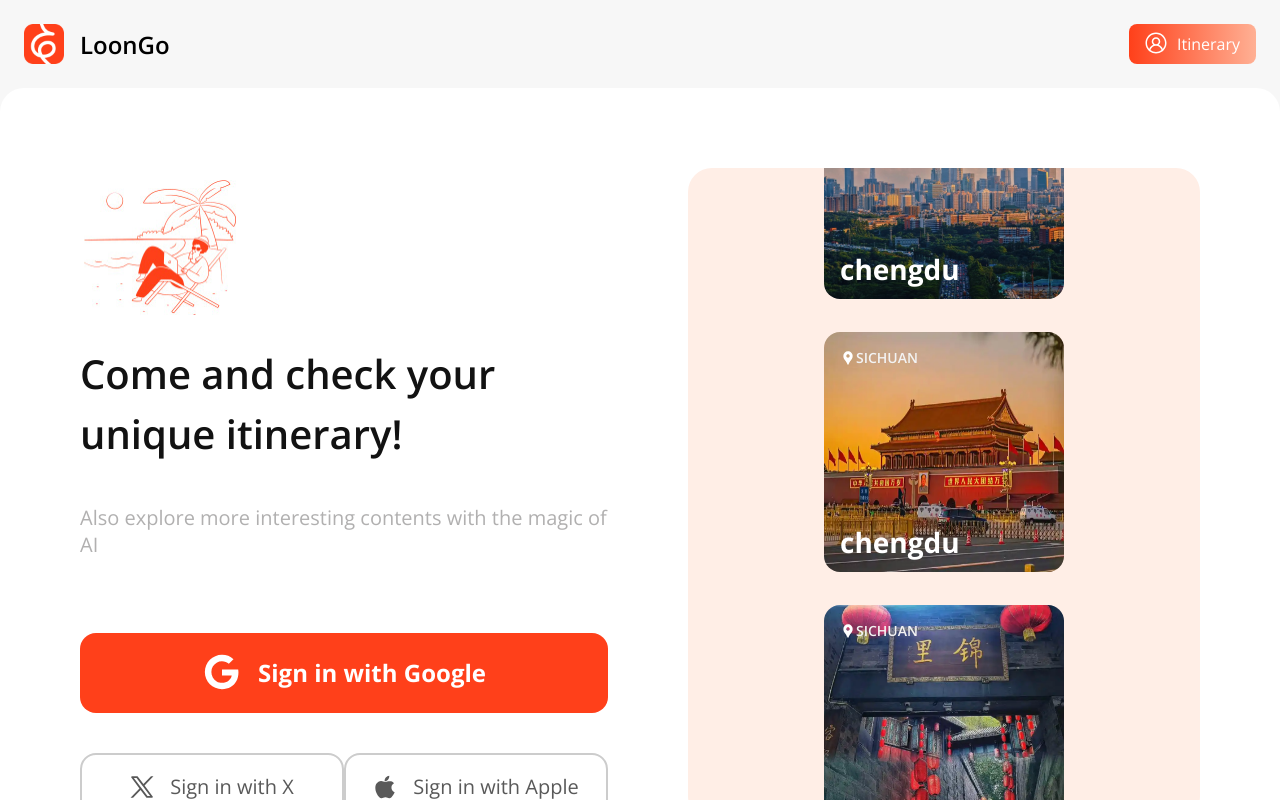
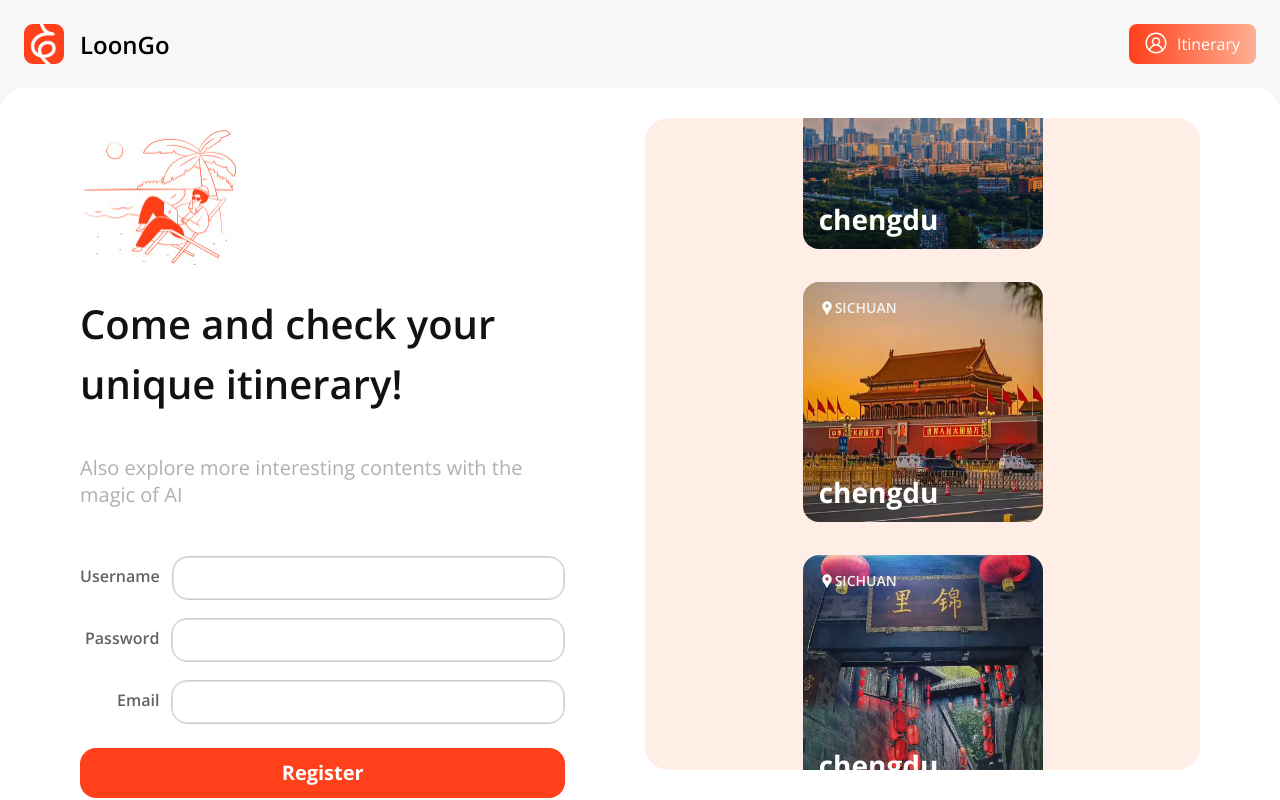
Before and after one commit to Legendrobert/Loongo-Web, a Vue app: page / in a window 1280 px wide. Built offline with nearby package versions, Linux system fonts and the light colour scheme; no server answers.

Commit message:
feat:注册请求

```diff
--- a/src/router/index.js
+++ b/src/router/index.js
@@ -2,7 +2,7 @@ import { createRouter, createWebHistory } from 'vue-router';
 
 
 // 登录组件
-const Login = () => import('@/views/login.vue')
+const Login = () => import('@/views/login/index.vue')
 // 懒加载页面组件
 const Itinerary = () => import('@/views/Itinerary/index.vue');
 const LoggedIn = () => import('@/views/Itinerary/loggedIn.vue');
--- a/src/store/all/mutations.js
+++ b/src/store/all/mutations.js
@@ -9,4 +9,22 @@ export default {
     setShowMapCityDetails(state, value){
       state.showMapCityDetails = value;
     },
-  };
+    SET_TOKEN(state, token) {
+        state.token = token
+        localStorage.setItem('token', token)
+    },
+    SET_USER_INFO(state, userInfo) {
+        state.userInfo = userInfo
+        localStorage.setItem('userInfo', JSON.stringify(userInfo))
+    },
+    SET_LOGIN_STATUS(state, status) {
+        state.isLogin = status
+    },
+    CLEAR_USER_DATA(state) {
+        state.token = ''
+        state.userInfo = {}
+        state.isLogin = false
+        localStorage.removeItem('token')
+        localStorage.removeItem('userInfo')
+    }
+};
--- a/src/store/all/state.js
+++ b/src/store/all/state.js
@@ -1,5 +1,8 @@
 export default {
     showMap: false,
     showCityDetails: false,
-    showMapCityDetails:false
-  };
+    showMapCityDetails:false,
+    token: localStorage.getItem('token') || '',
+    userInfo: JSON.parse(localStorage.getItem('userInfo') || '{}'),
+    isLogin: !!localStorage.getItem('token')
+};
--- a/src/utils/env.js
+++ b/src/utils/env.js
@@ -1,11 +1,10 @@
-
 // 获取当前环境变量
 const isDev = () => {
-    return import.meta.env.MODE === 'https://loongo-appbackend.onrender.com/Loongo';
-  };
+    return process.env.NODE_ENV === 'development';
+};
 
 const isProd = () => {
-return import.meta.env.MODE === 'production';
+    return process.env.NODE_ENV === 'production';
 };
 
-  export { isDev, isProd };
+export { isDev, isProd };
--- a/src/utils/request.js
+++ b/src/utils/request.js
@@ -1,11 +1,17 @@
 import axios from 'axios'
 import { ElLoading as Loading, ElMessage as Message } from 'element-plus'
 import { isDev } from '@/utils/env';
+
 const service = axios.create({
     // 基路径
-    baseURL: import.meta.env.VUE_APP_BASE_URL,
-    timeout: 1000,
+    baseURL: isDev() ? 'http://localhost:8000' : 'https://loongo-appbackend.onrender.com/Loongo',
+    timeout: 10000,
+    withCredentials: false, // 修改为 false，避免跨域问题
+    headers: {
+        'Content-Type': 'application/json'
+    }
 });
+
 // 自定义配置
 const custom_options = Object.assign(
     {
@@ -16,40 +22,55 @@ const custom_options = Object.assign(
         code_message_show: false // 是否开启code不为0时的信息提示, 默认为false
     },{}
 )
+
 // 请求拦截器
 service.interceptors.request.use(function (config) {
     // 在发送请求之前做的
     // 存在token则往header里面添加一个token
     if(localStorage.getItem('token')){
-    config.headers.token=localStorage.getItem('token')
+        config.headers.token = localStorage.getItem('token')
     }
     return config;
 }, function (error) {
     // 对请求错误做些什么
+    Message.error('请求发送失败，请检查网络连接');
     return Promise.reject(error);
 });
+
 // 响应拦截器
 service.interceptors.response.use(function (response) {
     // 2xx 范围内的状态码都会触发该函数。
-    // 对响应数据做的
-    // 如果后台报错提示一下   ，后台报错和axios 报错  执行的位置不一样
     if(response.data.code!=200){
         Message({
             type: 'error',
-            message: response.data.message
+            message: response.data.message || '请求失败'
         })
-        return Promise.reject(response.data) // code不等于200, 页面具体逻辑就不执行了
+        return Promise.reject(response.data)
     }
     return response;
 }, function (error) {
-    //axios报错执行这里
-    // 超出 2xx 范围的状态码都会触发该函数。
-    // 对响应错误时做的
+    // 处理错误响应
+    let errorMessage = '网络错误，请稍后重试';
+
+    if (error.code === 'ECONNABORTED') {
+        errorMessage = '请求超时，请检查网络连接';
+    } else if (!error.response) {
+        errorMessage = '无法连接到服务器，请检查网络连接';
+    } else if (error.response.status === 404) {
+        errorMessage = '请求的资源不存在';
+    } else if (error.response.status === 500) {
+        errorMessage = '服务器内部错误';
+    } else if (error.response.data && error.response.data.message) {
+        errorMessage = error.response.data.message;
+    }
+
     Message({
         type: 'error',
-        error
-    })
+        message: errorMessage,
+        duration: 5000
+    });
+
     return Promise.reject(error);
 });
- // 最后导出
+
 export default service
--- a/src/views/login.vue
+++ b/src/views/login/index.vue
@@ -4,6 +4,31 @@
         <img :src="relax" width="152" height="135">
         <p class="texts">Come and check your unique itinerary!</p>
         <p class="notes">Also explore more interesting contents with the magic of AI</p>
+        <!-- 自定义登陆 -->
+        <div class="signInSelf"
+            v-if="showSignInSelf">
+            <el-form
+                ref="ruleFormRef"
+                :model="ruleForm"
+                status-icon
+                :rules="rules"
+                label-width="auto"
+                class="demo-ruleForm"
+            >
+                <el-form-item label="Username" prop="username">
+                    <el-input v-model="ruleForm.username" type="text" autocomplete="off" />
+                </el-form-item>
+                <el-form-item label="Password" prop="password">
+                    <el-input v-model="ruleForm.password" type="password" autocomplete="off" />
+                </el-form-item>
+                <el-form-item label="Email" prop="email">
+                    <el-input v-model="ruleForm.email" type="email" autocomplete="off" />
+                </el-form-item>
+            </el-form>
+            <div class="register" @click="toLoginClick">Register</div>
+        </div>
+        <!-- 第三方登录 -->
+        <div v-else>
             <div class="signInGoogle" @click="toLoginClick">
                 <svgGoogle class="svg"></svgGoogle>
                 <span>Sign in with Google</span>
@@ -16,6 +41,7 @@
                 <div class="buttonStyle">
                     <svgApple class="svg"></svgApple>
                     <span>Sign in with Apple</span>
+                </div>
             </div>
         </div>
 
@@ -52,15 +78,74 @@ import svgLocation from '@/components/svg-icons/svg-location.vue'
 import svgGoogle from "@/components/svg-icons/svg-google.vue"
 import svgTwitter from "@/components/svg-icons/svg-twitter.vue"
 import svgApple from "@/components/svg-icons/svg-apple.vue"
+import { useStore } from 'vuex'
+import { Message } from 'element-plus'
 const relax = ref( require('@/assets/imgs/relax.png') );
 const router = useRouter()
 const route = useRoute()
+const store = useStore()
 
 // Vue 3 中的响应式数据
+const showSignInSelf = ref(true)
+const ruleFormRef = ref(null)
+const ruleForm = reactive({
+    username: '',
+    email: '',
+    password: ''
+})
+
+// 验证用户名
+const validateUsername = (rule, value, callback) => {
+  if (value === '') {
+    callback(new Error('Please input the username'))
+  } else {
+    if (ruleForm.checkPass !== '') {
+      if (!ruleFormRef.value) return
+      ruleFormRef.value.validateField('checkPass')
+    }
+    callback()
+  }
+}
+
+// 验证密码
+const validatePassword = (rule, value, callback) => {
+  if (value === '') {
+    callback(new Error('Please input the password'))
+  } else {
+    if (ruleForm.checkPass !== '') {
+      if (!ruleFormRef.value) return
+      ruleFormRef.value.validateField('checkPass')
+    }
+    callback()
+  }
+}
+
+// 验证邮箱
+const validateEmail = (rule, value, callback) => {
+  if (value === '') {
+    callback(new Error('Please input the email address'))
+  } else {
+    // 邮箱格式正则表达式
+    const emailRegex = /^[a-zA-Z0-9._%+-]+@[a-zA-Z0-9.-]+\.[a-zA-Z]{2,}$/
+    if (!emailRegex.test(value)) {
+      callback(new Error('Please input a valid email address'))
+    } else {
+      callback()
+    }
+  }
+}
+
+const rules = reactive({
+    username: [{ validator: validateUsername, trigger: 'blur' }],
+    password: [{ validator: validatePassword, trigger: 'blur' }],
+    email: [{ validator: validateEmail, trigger: 'blur' }],
+})
+
 const requestId = ref(null)
 const speed = ref(1.5); // 调整滚动速度（值越大滚动越快）
 const scrollHeight = ref(205);
 const isTransitioning = ref(false);
+const loading = ref(false)
 const cardPicList = reactive(
     [
         {
@@ -115,16 +200,45 @@ const startAutoScroll = () => {
 };
 
 // 点击登录
- const toLoginClick= () =>{
-    if(true){
-        router.push({name: 'LoggedIn'})
+const toLoginClick = async () => {
+    if (loading.value) return
+
+    loading.value = true
+    try {
+        const response = await request.post('/auth/register', {
+            // 这里需要根据后端 API 文档补充具体的登录参数
+            username: 'shyan',
+            email: 'shyan@gmail.com',
+            password: '123456'
+
+        });
+
+        if (response.data.code === 200) {
+            // 登录成功，保存 token 和用户信息
+            store.commit('all/SET_TOKEN', response.data.data.token);
+            store.commit('all/SET_USER_INFO', response.data.data.userInfo);
+            store.commit('all/SET_LOGIN_STATUS', true);
+
+            Message.success('登录成功');
+            // 跳转到已登录页面
+            router.push({ name: 'LoggedIn' });
+        } else {
+            Message.error(response.data.message || '登录失败');
+        }
+    } catch (error) {
+        console.error('登录错误:', error);
+        Message.error(error.response?.data?.message || '登录失败，请稍后重试');
+    } finally {
+        loading.value = false;
     }
 }
+
 // 组件挂载后启动滚动
 onMounted(() => {
   nextTick(() => {
     startAutoScroll();
-    const res = request.get('/your/api')
+    // const res = request.get('/your/api')
+    console.log('/your/api')
   });
 });
 
@@ -133,6 +247,7 @@ onMounted(() => {
 
 <style lang="less" scoped>
 .login{
+    height: calc(100vh - 88px);
     display: flex;
     justify-content: center;
     align-items: center;
@@ -161,6 +276,31 @@ onMounted(() => {
             color: #B1B0B0;
             margin-top: 24px;
             padding: 0;
+        }
+        .signInSelf{
+            margin-top: 48px;
+            ::v-deep .el-input__wrapper{
+                border-radius: 16px;
+                border: 1px solid #CCCCCC;
+                height: 40px;
+
+            }
+            ::v-deep .el-form-item__label {
+                line-height: 40px;
+                font-size: 16px;
+            }
+            .register{
+                width: 100%;
+                height: 50px;
+                border-radius: 16px;
+                background: #FF401A;
+                color: #fff;
+                line-height: 50px;
+                text-align: center;
+                font-size: 20px;
+                font-family: Bold;
+                margin-top: 24px;
+            }
         }
         .signInGoogle{
             display: flex;
```
Also changed, not shown: src/views/NavExplore/index.vue (line endings or trailing spaces), 1 other file (tests, documents, lock files or other folders). Lines whose indentation alone changed are shown as unchanged.
